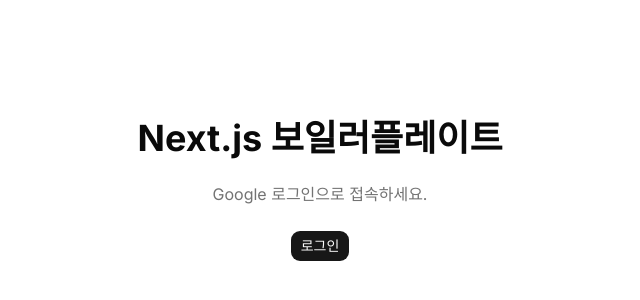
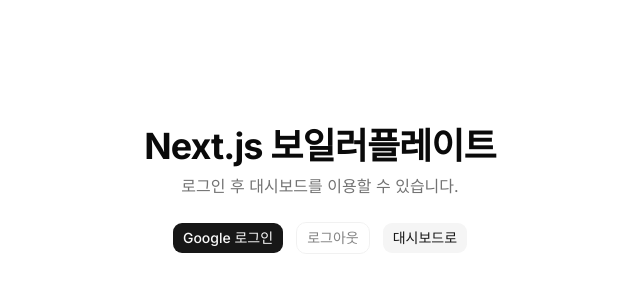
Before and after one commit to kkb1020/nextjs-boilerplate, a Next.js app: page / in a window 1280 px wide. Shown: the part 210-510 px from the top of the page, without its empty margins (320-960 px from the left). Built offline with nearby package versions, Linux system fonts and the light colour scheme; no server answers.

Commit message:
feat: add login/logout controls to home

```diff
--- a/app/page.tsx
+++ b/app/page.tsx
@@ -1,13 +1,48 @@
+"use client"
+
 import Link from "next/link"
+import { signIn, signOut, useSession } from "next-auth/react"
 import { Button } from "@/components/ui/button"
 
-export default function Home() {
+export default function HomePage() {
+  const { data: session, status } = useSession()
+
+  const user = session?.user
+  const isLoading = status === "loading"
+  const isAuthed = status === "authenticated"
+
   return (
-    <div className="flex min-h-screen flex-col items-center justify-center gap-6">
-      <h1 className="text-4xl font-bold">Next.js 보일러플레이트</h1>
-      <p className="text-muted-foreground">Google 로그인으로 접속하세요.</p>
-      <div className="flex gap-4">
-        <Button render={<Link href="/login" />}>로그인</Button>
+    <div className="flex min-h-screen flex-col items-center justify-center gap-6 px-4">
+      <div className="w-full max-w-lg text-center space-y-2">
+        <h1 className="text-4xl font-bold tracking-tight">Next.js 보일러플레이트</h1>
+        <p className="text-muted-foreground">
+          {isLoading
+            ? "세션 확인 중..."
+            : isAuthed
+              ? `로그인됨: ${user?.name ?? user?.email ?? "알 수 없음"}`
+              : "로그인 후 대시보드를 이용할 수 있습니다."}
+        </p>
+      </div>
+
+      <div className="flex flex-wrap items-center justify-center gap-3">
+        <Button
+          onClick={() => signIn("google", { callbackUrl: "/dashboard" })}
+          disabled={isLoading || isAuthed}
+        >
+          Google 로그인
+        </Button>
+
+        <Button
+          variant="outline"
+          onClick={() => signOut({ callbackUrl: "/" })}
+          disabled={isLoading || !isAuthed}
+        >
+          로그아웃
+        </Button>
+
+        <Button render={<Link href="/dashboard" />} variant="secondary" disabled={isLoading}>
+          대시보드로
+        </Button>
       </div>
     </div>
   )
```
